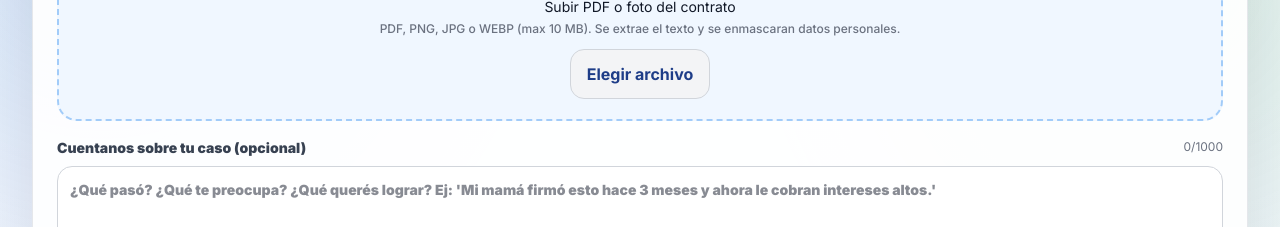
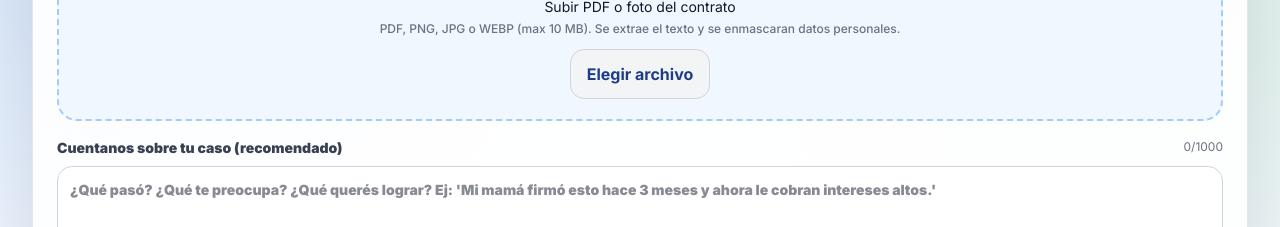
Before and after one commit to fMoyano90/dataguard-fe, a Next.js app: page / in a window 1280 px wide. Shown: the part 820-1047 px from the top of the page. Built offline with nearby package versions, Linux system fonts and the light colour scheme; no server answers.

Commit message:
se cambio logo y favicon

```diff
--- a/src/app/layout.tsx
+++ b/src/app/layout.tsx
@@ -19,6 +19,9 @@ const jetbrainsMono = JetBrains_Mono({
 export const metadata: Metadata = {
   title: "Data Guard — Escudo de tus Datos",
   description: "Analiza contratos y términos y condiciones. Detecta cláusulas abusivas, riesgos y fraudes. Genera cartas para reclamar y proteger tus derechos.",
+  icons: {
+    icon: "/dataguard_ia_logo_favicon.svg",
+  },
 };
 
 export default function RootLayout({
--- a/src/components/CaseInputForm.tsx
+++ b/src/components/CaseInputForm.tsx
@@ -260,7 +260,7 @@ export function CaseInputForm({ defaultScenario, disabled = false, hasResult = f
 
         <label className="grid gap-2 text-body-sm font-black text-gray-700">
           <span className="flex items-center justify-between">
-            <span>Cuentanos sobre tu caso (opcional)</span>
+            <span>Cuentanos sobre tu caso (recomendado)</span>
             <span className="text-caption font-normal text-text-tertiary">{(form.caseContext ?? "").length}/{CASE_CONTEXT_MAX}</span>
           </span>
           <textarea
--- a/src/components/EntityVerifier.tsx
+++ b/src/components/EntityVerifier.tsx
@@ -66,7 +66,7 @@ export function EntityVerifier({ onVerify, onVerified }: EntityVerifierProps) {
           />
         </label>
         <label className="grid gap-2 text-body-sm font-black text-gray-700">
-          Link sospechoso opcional
+          Link sospechoso (opcional)
           <input
             className="form-field px-4 py-3 font-semibold"
             onChange={(event) => setUrl(event.target.value)}
```
Also changed, not shown: public/dataguard_ia_logo_favicon.svg (added).
